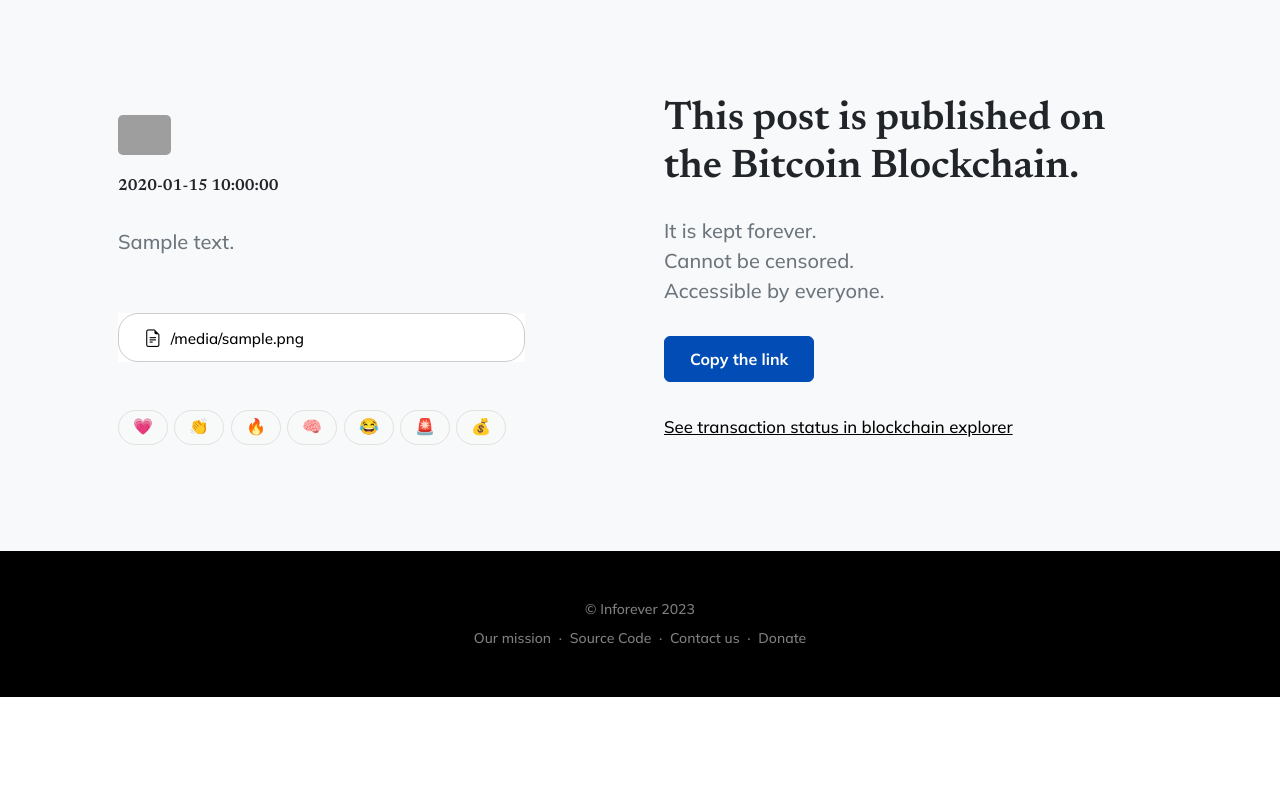
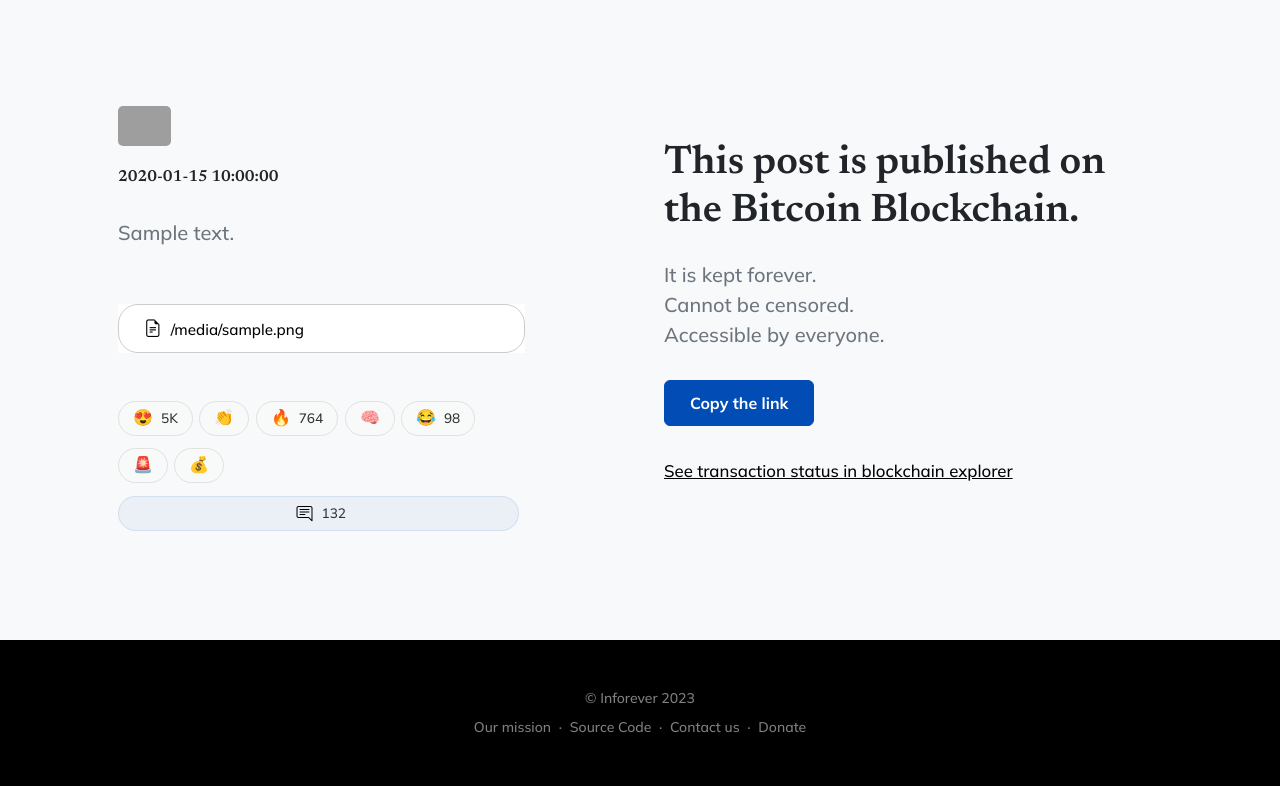
Before and after one commit to inforevertech/inforever, a Python web app: template templates/post.html in a window 1280 px wide. Shown: the part 213-999 px from the top of the page. Before the commit the page ends 910 px from the top, so only its background shows below. Run offline with Jinja, Linux system fonts and the light colour scheme; the template is opened without the code that fills it: most values are stand-ins (such as "Sample title", 1, 10 or a date in 2020); grey boxes are pictures that could not be loaded.

Commit message:
Add reactions on posts block in templates

```diff
--- a/build-database/collect_info.py
+++ b/build-database/collect_info.py
@@ -100,6 +100,6 @@ class Collector:
 # starting point
 if __name__ == '__main__':
     # launch collector of recent posts
-    collector = Collector(network='btc-test')
+    collector = Collector(network='btc')
     collector.set_top_height()  # start fromt the highest block in the blockchain
     collector.collection_service(past_posts=True, wait_time=0.01)
--- a/static/css/main.css
+++ b/static/css/main.css
@@ -648,13 +648,38 @@ html {
     background-color: rgba(248, 248, 248, 0.4);
     padding: 3px 14px 6px;
     margin-right: 0.4rem;
+    margin-bottom: 0.8rem;
     border-radius: 800px;
     cursor: pointer;
 }
 .reaction:hover {
-    border: 1px solid rgba(2, 76, 181, 0.2);
-    background-color: rgba(2, 76, 181, 0.2);
+    border: 1px solid rgba(2, 76, 181, 0.2) !important;
+    background-color: rgba(2, 76, 181, 0.2) !important;
 }
 .reaction_active {
-    background-color: rgba(2, 76, 181, 0.1);
+    background-color: rgba(2, 76, 181, 0.1) !important;
 }
+.reaction_comment {
+    border: 1px solid rgba(2, 76, 181, 0.1);
+    background-color: rgba(2, 76, 181, 0.05);
+}
+.reaction_comment i {
+    /* color: rgb(2, 76, 181); */
+    color: #000;
+    display: inline-block;
+    margin: 0 6px;
+    transform: translateY(2px);
+}
+.reaction_number {
+    font-size: 0.85rem;
+    display: inline-block;
+    margin-left: 8px;
+    color: #333;
+}
+.reaction_comment .reaction_number {
+    margin-left: 3px;
+}
+.post_reaction_comment {
+    width: 100%;
+    text-align: center;
+}
--- a/templates/post.html
+++ b/templates/post.html
@@ -96,13 +96,14 @@
                         {% endfor %}
                     </div>
                     <div class="post_reactions">
-                        <div class="reaction" id="reaction_like">&#128151;</div>
-                        <div class="reaction" id="reaction_like">&#x1F44F;</div>
-                        <div class="reaction" id="reaction_like">&#x1F525;</div>
-                        <div class="reaction" id="reaction_like">&#x1F9E0;</div>
-                        <div class="reaction" id="reaction_like">&#x1F602;</div>
-                        <div class="reaction" id="reaction_like">&#x1F6A8;</div>
-                        <div class="reaction" id="reaction_like">&#x1F4B0;</div>
+                        <div class="reaction reaction_like">&#x1F60D;<span class="reaction_number">5K</span></div>
+                        <div class="reaction">&#x1F44F;</div>
+                        <div class="reaction reaction_fire">&#x1F525;<span class="reaction_number">764</span></div>
+                        <div class="reaction">&#x1F9E0;</div>
+                        <div class="reaction reaction_laugh">&#x1F602;<span class="reaction_number">98</span></div>
+                        <div class="reaction">&#x1F6A8;</div>
+                        <div class="reaction">&#x1F4B0;</div>
+                        <div class="reaction reaction_comment post_reaction_comment"><i class="bi bi-chat-right-text"></i><span class="reaction_number">132</span></div>
                     </div>
                 {% else %}
                     <h3 class="mb-2">Post is still waiting for acceptance into mempool or not existent.</h3>
@@ -145,6 +146,14 @@
             button.classList.remove("clicked_copy_btn")
         }, 3000);
     });
+
+    let reactions = document.getElementsByClassName('reaction');
+    Array.prototype.forEach.call(reactions, (reaction) => {
+        reaction.addEventListener('click', (el) => {
+            // Simulate a mouse click:
+            reaction.classList.toggle('reaction_active')
+        });
+    });
 </script>
 
 {% endblock %}
```
Also changed, not shown: templates/elements/post_wrapper.html (+9 -8 lines).
